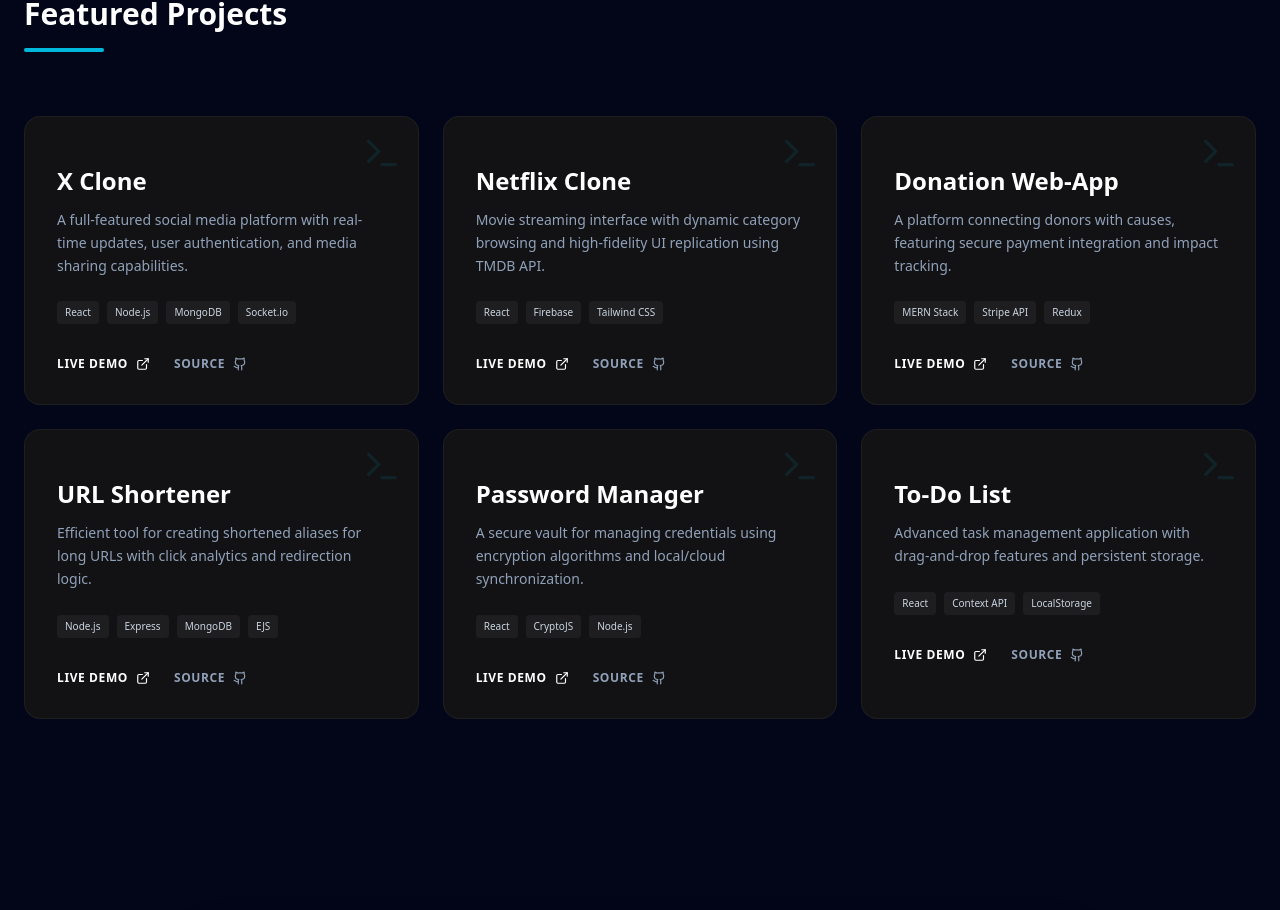
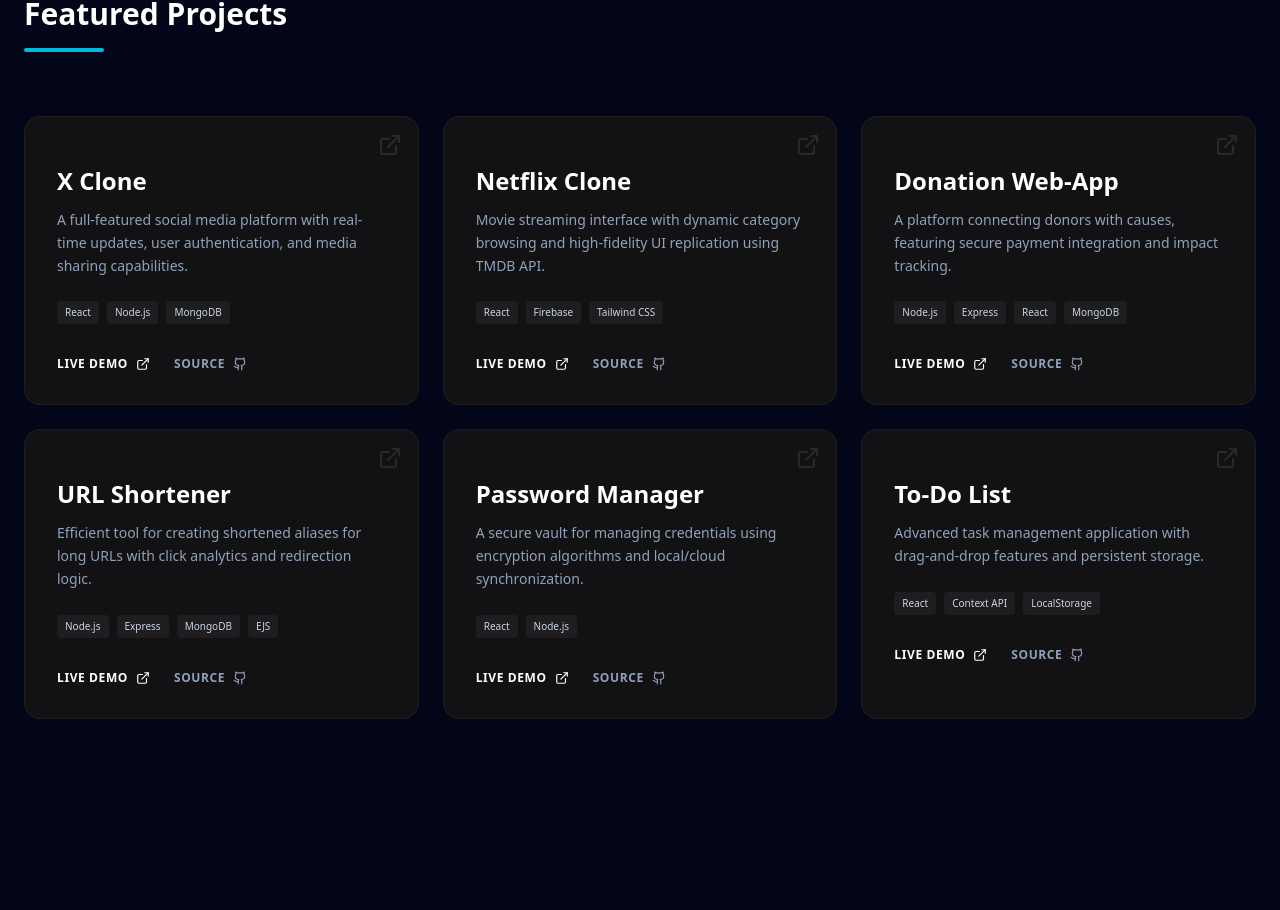
Before and after one commit to YakshJakharia06/Portfolio, a React (Vite) app: page / in a window 1280 px wide. Shown: the part 1236-2146 px from the top of the page. Built offline with nearby package versions, Linux system fonts and the light colour scheme.

Commit message:
Update Project.jsx

```diff
--- a/src/components/Project.jsx
+++ b/src/components/Project.jsx
@@ -1,4 +1,5 @@
 import React from 'react'
+import { Link } from 'lucide-react';
 import { ExternalLink, Terminal, Github } from 'lucide-react';
 
 const Project = () => {
@@ -7,21 +8,19 @@
     {
       title: "X Clone",
       description: "A full-featured social media platform with real-time updates, user authentication, and media sharing capabilities.",
-			tech: ["React", "Node.js", "MongoDB", "Socket.io"],
-			link: "#",
-      		source: "https://github.com/YakshJakharia06"
+      tech: ["React", "Node.js", "MongoDB"],
+      link: "#"
     },
     {
       title: "Netflix Clone",
       description: "Movie streaming interface with dynamic category browsing and high-fidelity UI replication using TMDB API.",
       tech: ["React", "Firebase", "Tailwind CSS"],
-			link: "#",
-      		source: "https://github.com/YakshJakharia06"
+      link: "#"
     },
     {
       title: "Donation Web-App",
       description: "A platform connecting donors with causes, featuring secure payment integration and impact tracking.",
-			tech: ["MERN Stack", "Stripe API", "Redux"],
+      tech: ["Node.js", "Express", "React", "MongoDB"],
       link: "https://donate-money.vercel.app/",
       source: "https://github.com/YakshJakharia06"
     },
@@ -35,7 +34,7 @@
     {
       title: "Password Manager",
       description: "A secure vault for managing credentials using encryption algorithms and local/cloud synchronization.",
-			tech: ["React", "CryptoJS", "Node.js"],
+      tech: ["React", "Node.js"],
       link: "https://password-manager-nu-rose.vercel.app/",
       source: "https://github.com/YakshJakharia06/Password_Manager"
     },
@@ -62,7 +61,9 @@
             {projects.map((project, idx) => (
               <div key={idx} className="group relative bg-[#121214] border border-white/5 rounded-2xl p-8 hover:border-cyan-500/50 transition-all duration-500 hover:-translate-y-2">
                 <div className="absolute top-0 right-0 p-4 opacity-10 group-hover:opacity-100 transition-opacity">
-                  <Terminal className="text-cyan-500" size={40} />
+                  <a href={project.link} target='_blank'>
+                    <ExternalLink></ExternalLink>
+                  </a>
                 </div>
 
                 <span className="text-xs font-bold text-cyan-500 uppercase tracking-widest mb-4 block">
@@ -84,7 +85,7 @@
                 </div>
 
                 <div className="flex items-center gap-6 mt-auto">
-                  <a href={project.link} className="flex items-center gap-2 text-xs font-bold text-white hover:text-cyan-400 transition-colors uppercase tracking-wider">
+                  <a href={project.link} target='_blank' className="flex items-center gap-2 text-xs font-bold text-white hover:text-cyan-400 transition-colors uppercase tracking-wider">
                     Live Demo <ExternalLink size={14} />
                   </a>
                   <a href={project.source} target="_blank" className="flex items-center gap-2 text-xs font-bold text-slate-400 hover:text-white transition-colors uppercase tracking-wider">
```
Lines whose indentation alone changed are shown as unchanged.
